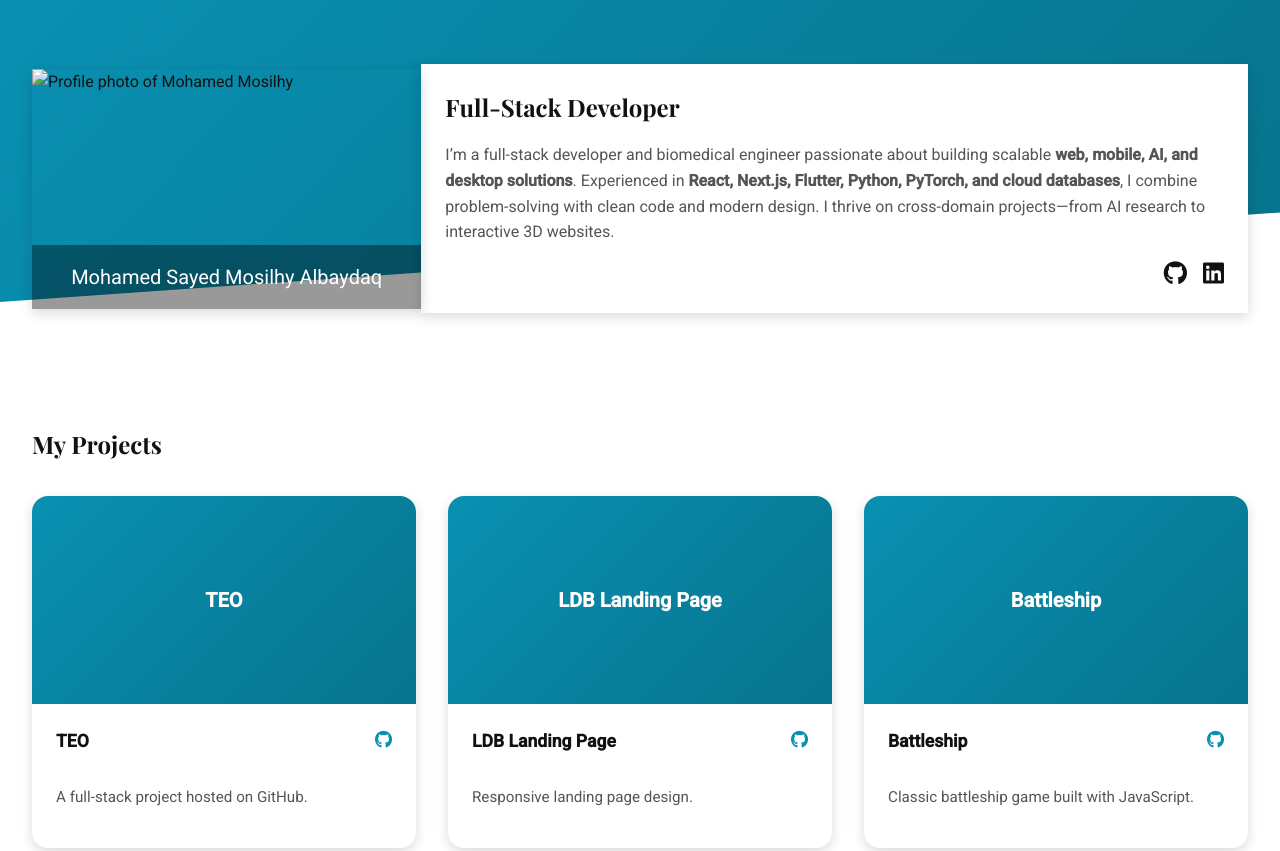
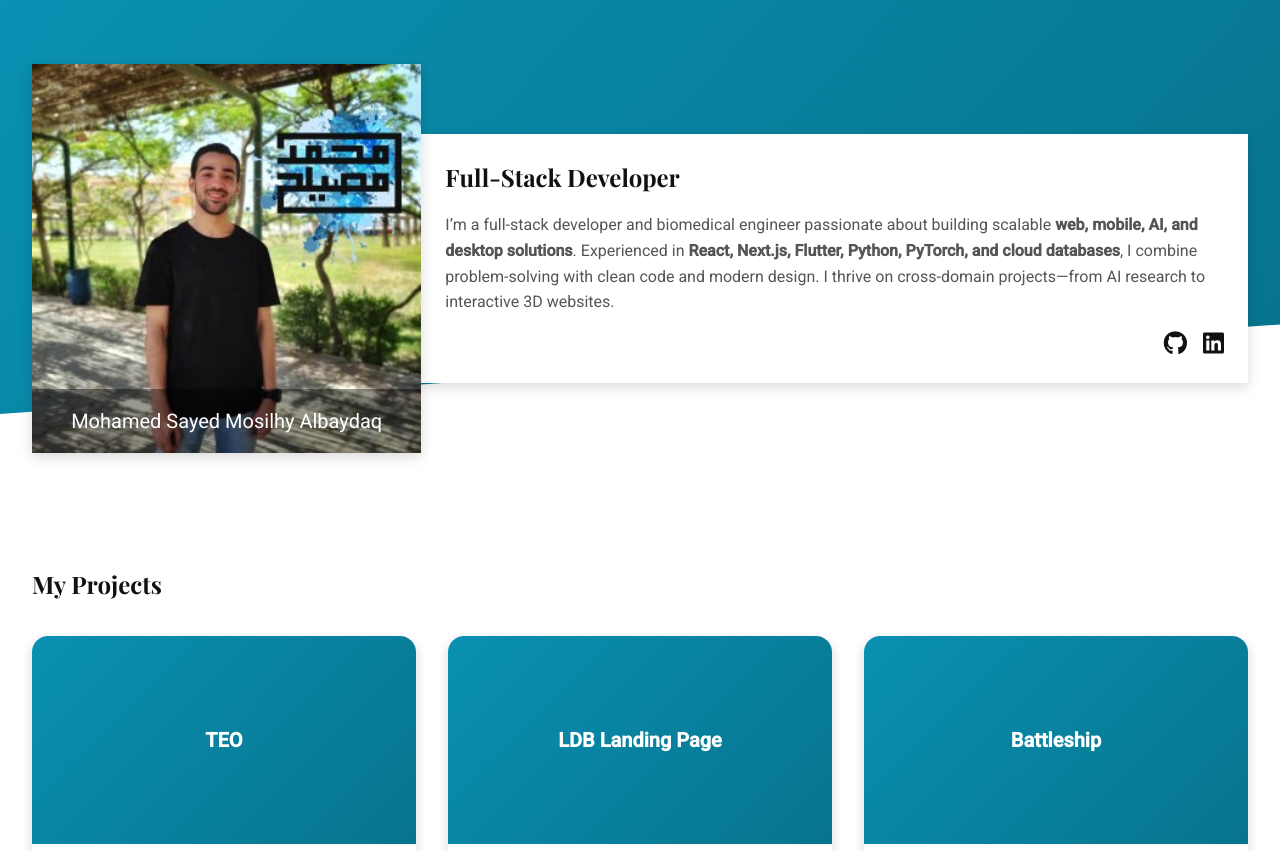
Before and after one commit to mohamedmosilhy/Homepage, a plain HTML site: page index.html in a window 1280 px wide. Shown: the top 851 px of the page. Drawn offline with nearby package versions, Linux system fonts and the light colour scheme; the site is published under a folder, as on GitHub Pages, so addresses that start at the root find nothing.

Commit message:
finalize the project

```diff
--- a/index.html
+++ b/index.html
@@ -24,7 +24,7 @@
         <section class="hero">
             <div class="hero-content">
                 <div class="profile">
-                    <img src="/1626056471536.jpg" alt="Profile photo of Mohamed Mosilhy">
+                    <img src="./assets/1626056471536.jpg" alt="Profile photo of Mohamed Mosilhy">
                     <div class="name">Mohamed Sayed Mosilhy Albaydaq</div>
                 </div>
                 <div class="about-me">
@@ -199,7 +199,7 @@
                             class="fa-brands fa-linkedin"></i></a>
                 </div>
             </div>
-            <img src="./1626056471536.jpg" alt="Mohamed Mosilhy coding">
+            <img src="./assets/1626056471536.jpg" alt="Mohamed Mosilhy coding">
         </section>
 
     </body>
```
Also changed, not shown: assets/1626056471536.jpg (renamed from 1626056471536.jpg), assets/email-outline.svg (renamed from email-outline.svg), assets/open-in-new.svg (renamed from open-in-new.svg), assets/phone.svg (renamed from phone.svg), assets/portfolio.png (renamed from portfolio.png), main.js (deleted), 5 other files.
